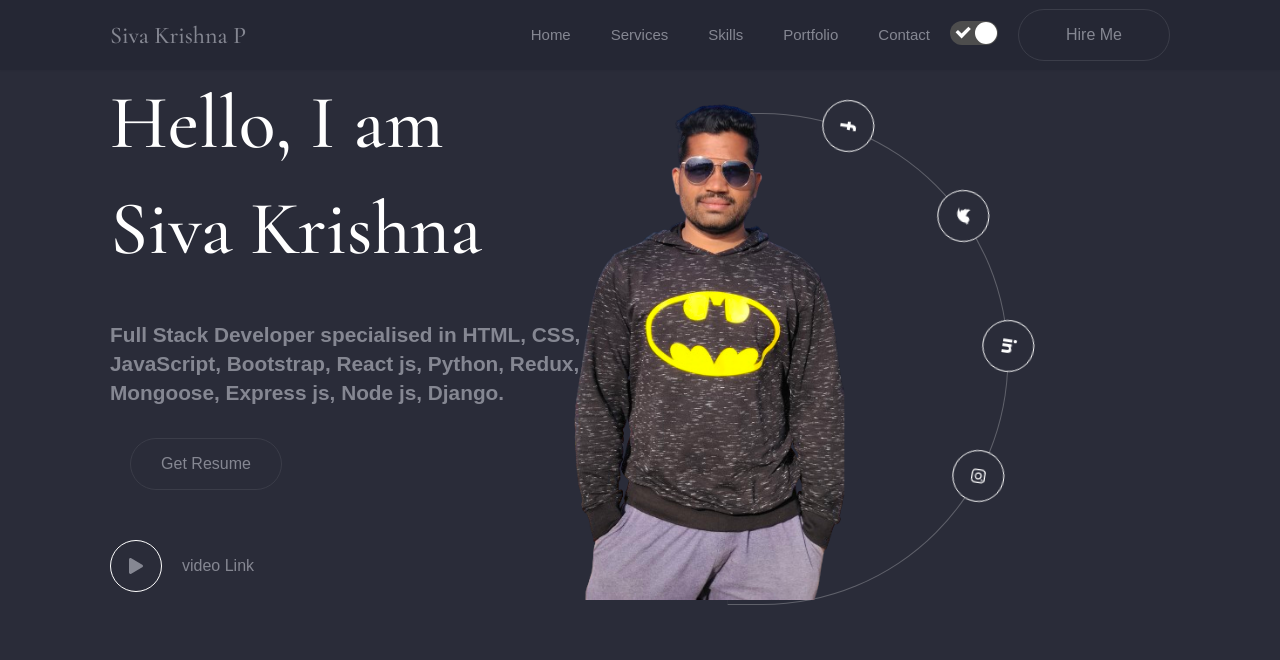
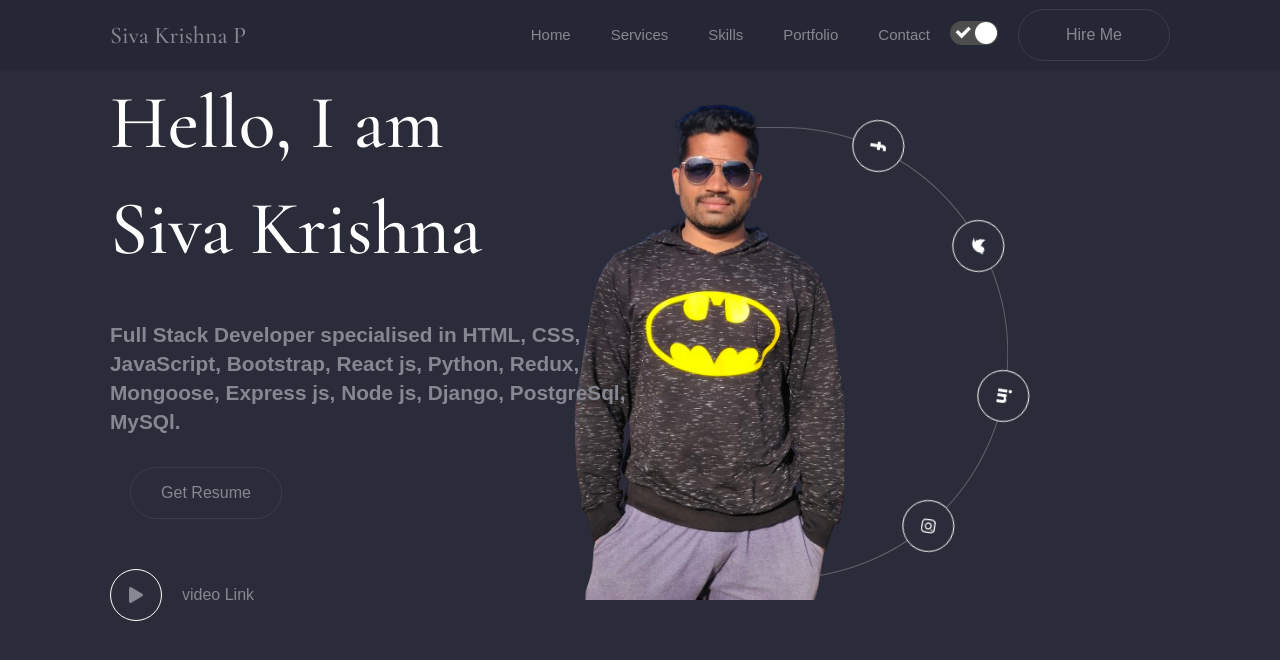
Before and after one commit to SivaKrishnapurini/siva-portfolio-, a React (Vite) app: page / in a window 1280 px wide. Shown: the top 660 px of the page. Built offline with nearby package versions, Linux system fonts and the light colour scheme.

Commit message:
icon items list issue fixe

```diff
--- a/src/pages/home/Home.jsx
+++ b/src/pages/home/Home.jsx
@@ -10,7 +10,7 @@ const Home = () =>{
                     Hello, I am <br /> Siva Krishna
                 </div>
                 <div className='hero-section__paragraph'>
-                    <h1>Full Stack Developer specialised in HTML, CSS, JavaScript, Bootstrap, React js, Python, Redux, Mongoose, Express js, Node js, Django. </h1>
+                    <h1>Full Stack Developer specialised in HTML, CSS, JavaScript, Bootstrap, React js, Python, Redux, Mongoose, Express js, Node js, Django, PostgreSql, MySQl. </h1>
                 </div>
                 <a href='' download='sivakrishna_resume.pdf' className='button' >Get Resume</a>
                 <div className="video-link">
--- a/src/pages/home/home.css
+++ b/src/pages/home/home.css
@@ -48,9 +48,9 @@
 .hero-section__image-half-round-shape{
     position: absolute;
     left: 60%;
-    bottom: -1%;
+    bottom: 4%;
     width: 280px;
-    height: 490px;
+    height: 450px;
     border-top-right-radius: 350px;
     border-bottom-right-radius: 350px;
     border: 1px solid var(--circle-border);
@@ -77,22 +77,22 @@
 }
 
 .social-links a:nth-child(1){
-    left: 270px;
-    top: 30px;
+    left: 300px;
+    top: 50px;
 }
 
 .social-links a:nth-child(2){
-    left: 385px;
-    top: 120px;
+    left: 400px;
+    top: 150px;
 }
 
 .social-links a:nth-child(3){
-    left: 430px;
-    top: 250px;
+    left: 425px;
+    top: 300px;
 }
 .social-links a:nth-child(4){
-    left: 400px;
-    top: 380px;
+    left: 350px;
+    top: 430px;
 }
 
 .video-link{
```
